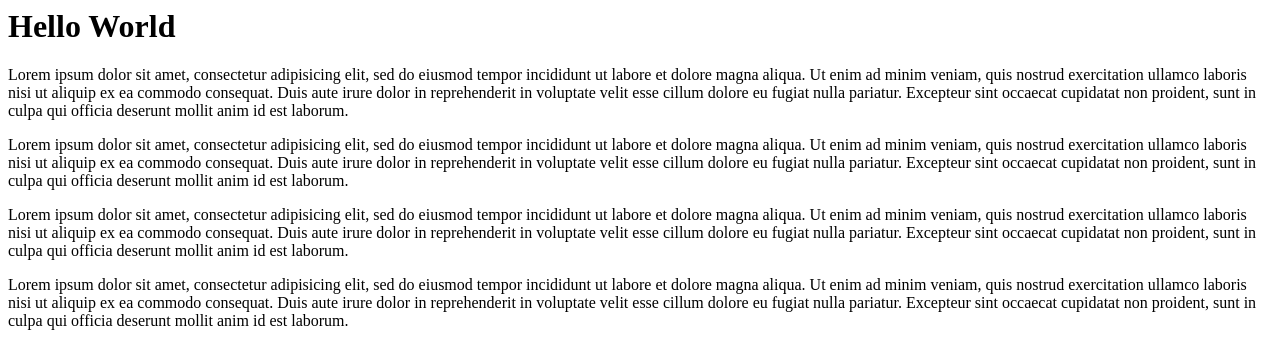
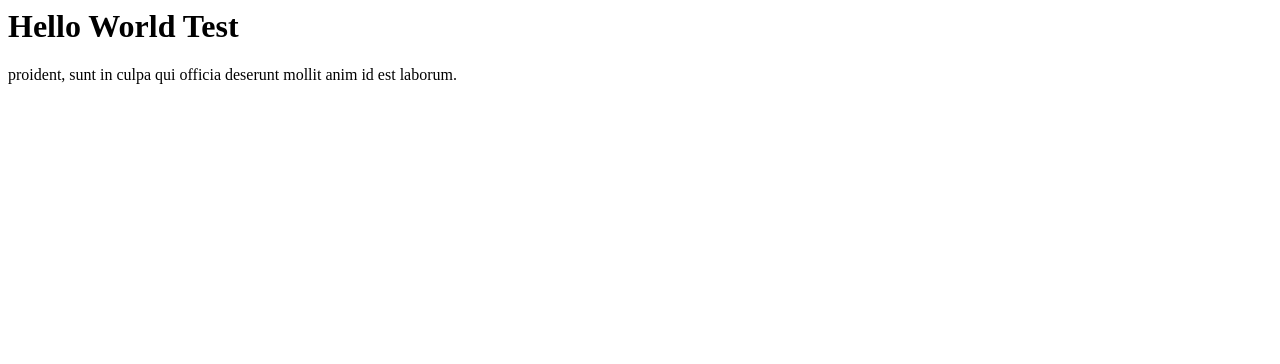
Before and after one commit to emdninja/emdterm2, a plain HTML site: page id1/index.html in a window 1280 px wide. Drawn offline with Linux system fonts and the light colour scheme.

Commit message:
edited content on home page

```diff
--- a/id1/index.html
+++ b/id1/index.html
@@ -3,34 +3,8 @@
 	<title>Test</title>
 </head>
 <body>
-	<h1>Hello World</h1>
+	<h1>Hello World Test</h1>
 
-	<p>Lorem ipsum dolor sit amet, consectetur adipisicing elit, sed do eiusmod
-	tempor incididunt ut labore et dolore magna aliqua. Ut enim ad minim veniam,
-	quis nostrud exercitation ullamco laboris nisi ut aliquip ex ea commodo
-	consequat. Duis aute irure dolor in reprehenderit in voluptate velit esse
-	cillum dolore eu fugiat nulla pariatur. Excepteur sint occaecat cupidatat non
-	proident, sunt in culpa qui officia deserunt mollit anim id est laborum.</p>
-
-	<p>Lorem ipsum dolor sit amet, consectetur adipisicing elit, sed do eiusmod
-	tempor incididunt ut labore et dolore magna aliqua. Ut enim ad minim veniam,
-	quis nostrud exercitation ullamco laboris nisi ut aliquip ex ea commodo
-	consequat. Duis aute irure dolor in reprehenderit in voluptate velit esse
-	cillum dolore eu fugiat nulla pariatur. Excepteur sint occaecat cupidatat non
-	proident, sunt in culpa qui officia deserunt mollit anim id est laborum.</p>
-
-	<p>Lorem ipsum dolor sit amet, consectetur adipisicing elit, sed do eiusmod
-	tempor incididunt ut labore et dolore magna aliqua. Ut enim ad minim veniam,
-	quis nostrud exercitation ullamco laboris nisi ut aliquip ex ea commodo
-	consequat. Duis aute irure dolor in reprehenderit in voluptate velit esse
-	cillum dolore eu fugiat nulla pariatur. Excepteur sint occaecat cupidatat non
-	proident, sunt in culpa qui officia deserunt mollit anim id est laborum.</p>
-
-	<p>Lorem ipsum dolor sit amet, consectetur adipisicing elit, sed do eiusmod
-	tempor incididunt ut labore et dolore magna aliqua. Ut enim ad minim veniam,
-	quis nostrud exercitation ullamco laboris nisi ut aliquip ex ea commodo
-	consequat. Duis aute irure dolor in reprehenderit in voluptate velit esse
-	cillum dolore eu fugiat nulla pariatur. Excepteur sint occaecat cupidatat non
-	proident, sunt in culpa qui officia deserunt mollit anim id est laborum.</p>
+	<p>proident, sunt in culpa qui officia deserunt mollit anim id est laborum.</p>
 </body>
 </html>
```
